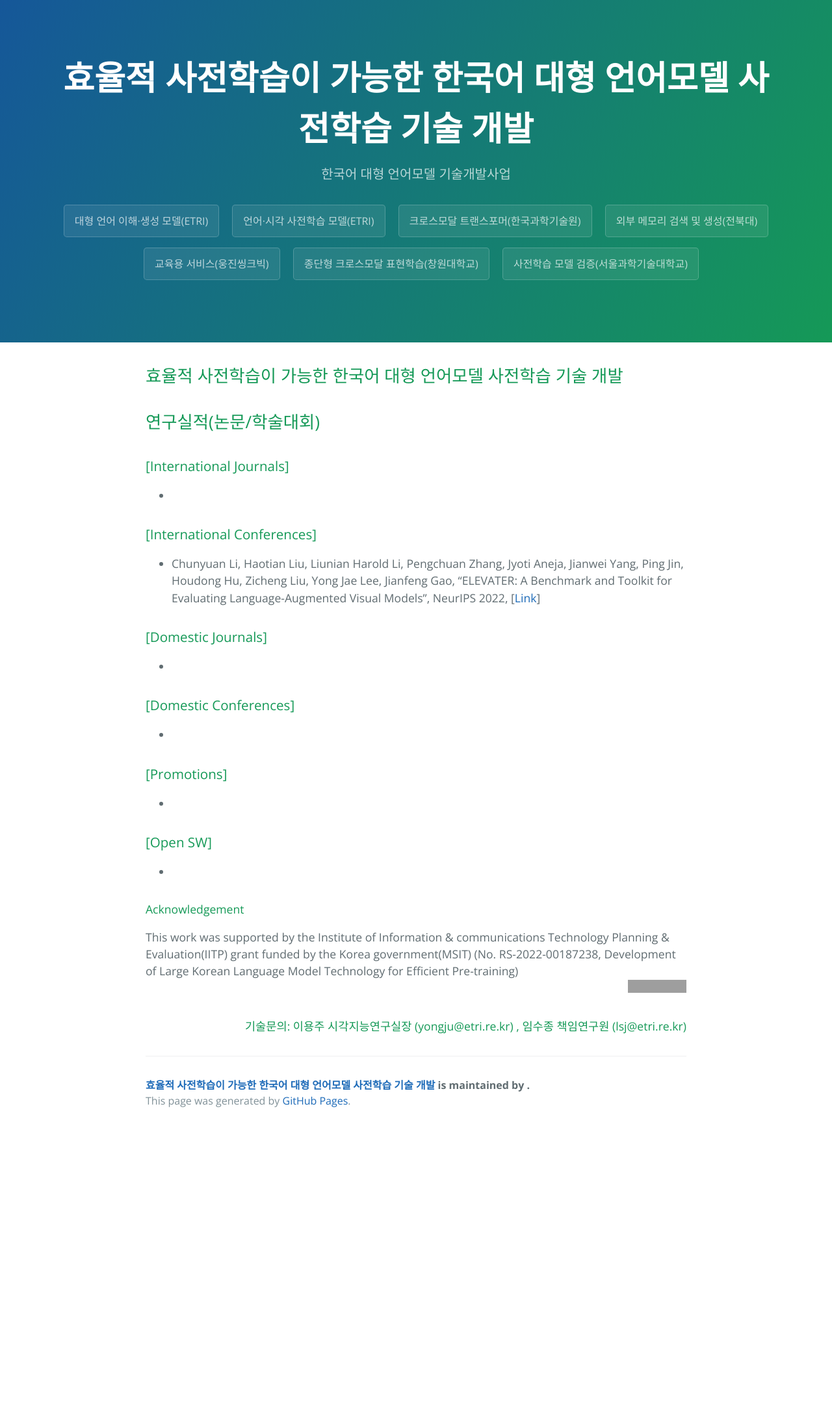
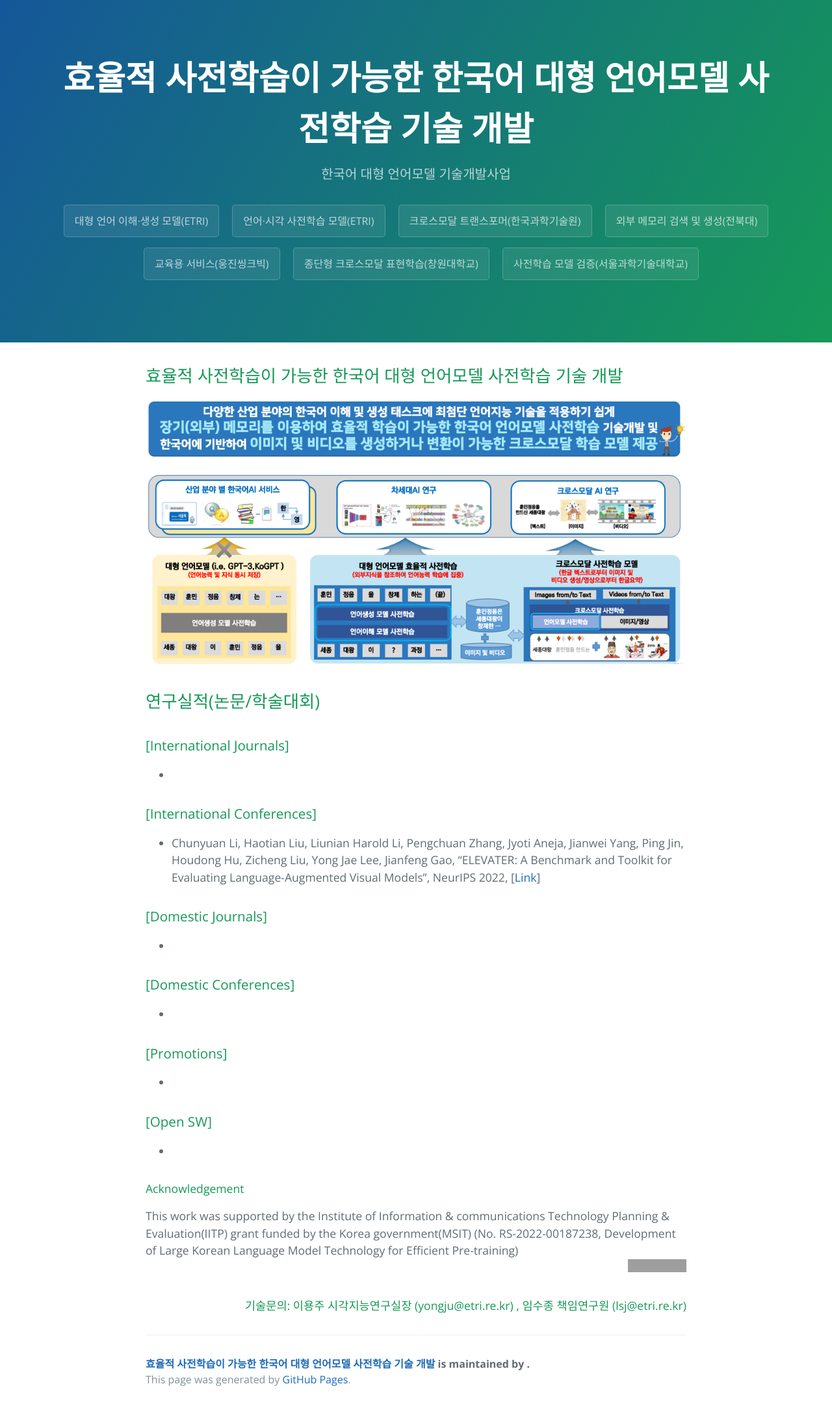
Before and after one commit to etri-crossmodal/etri-crossmodal.github.io, a Jekyll site: the page built from index.html, in a window 1280 px wide. Shown: the whole page at 65% size. Built offline with Jekyll 4.4.1, drawn with Linux system fonts in a browser that asks for light colours; before the commit the page ends 1738 px from its top, so only the background shows below that; grey boxes are pictures that could not be loaded.

Commit message:
Update index.html

```diff
--- a/index.html
+++ b/index.html
@@ -5,10 +5,7 @@ title: {{ site.name }}
 <div id="home">
   <h2>효율적 사전학습이 가능한 한국어 대형 언어모델 사전학습 기술 개발 </h2>
 
-  <!--
-  <img src="clara-motivation.png" />
-  <img src="clara-organization.png" />
-   -->
+  <img src="crossmodal.png" />
 
   <h2>연구실적(논문/학술대회) </h2>
   <h3>[International Journals] </h3>
```
